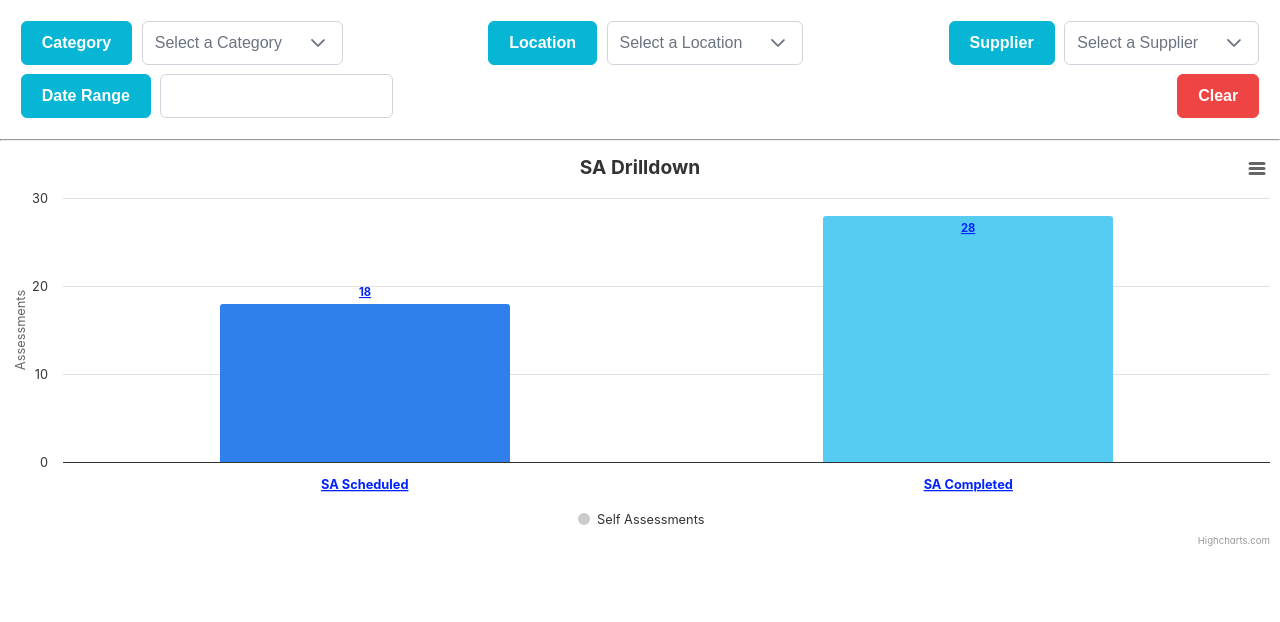
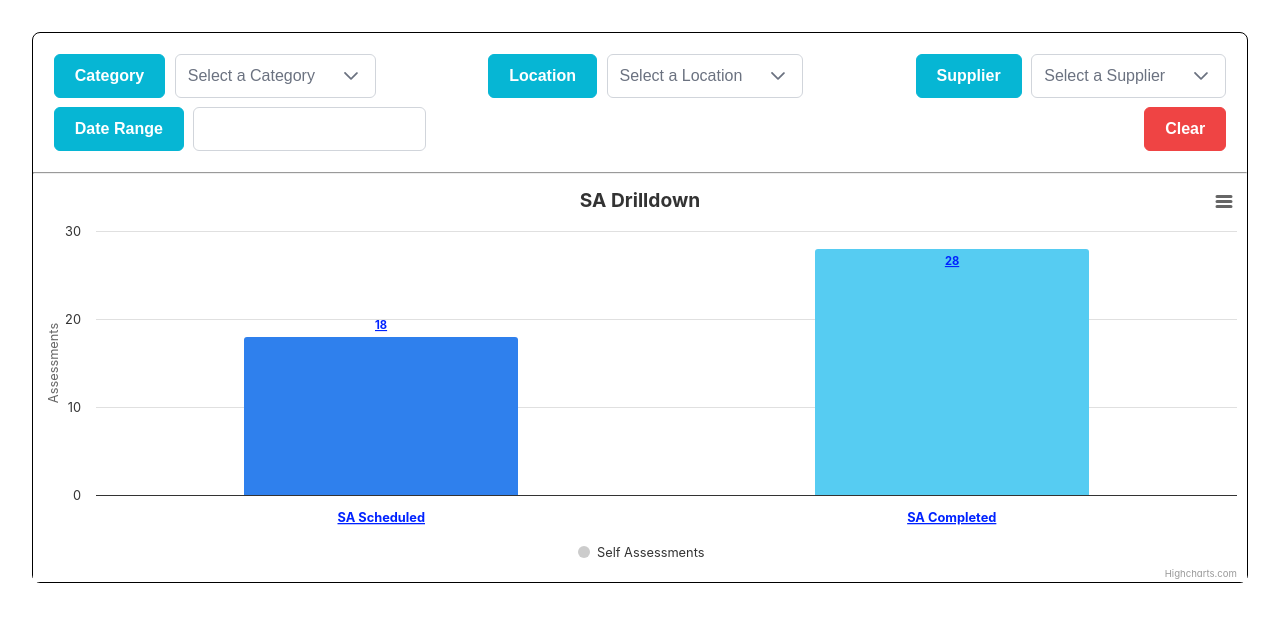
Before and after one commit to bishop254/react-high-charts, a React (Create React App) app: page / in a window 1280 px wide. Shown: the top 622 px of the page. Built offline with nearby package versions, Linux system fonts and the light colour scheme; a web font is replaced by a local one.

Commit message:
Added default styling

```diff
--- a/src/App.css
+++ b/src/App.css
@@ -1,3 +1,10 @@
+@import url("https://fonts.googleapis.com/css2?family=Inter:wght@400;600;700&display=swap");
+
+body {
+  font-family: 'Inter', Roboto, sans-serif;
+}
+
+
 .App {
   text-align: center;
 }
@@ -52,3 +59,25 @@
     transform: rotate(360deg);
   }
 }
+
+.chartDiv {
+  margin: 2rem;
+  border: 1px solid #000;
+  border-radius: 8px;
+}
+
+.p-datatable {
+  font-family: "Inter", Roboto, sans-serif;
+  font-size: 12px;
+}
+
+.p-datatable .p-column-header-content {
+  font-weight: 600;
+  font-size: 14px;
+}
+
+.p-datatable .p-cell {
+  white-space: nowrap;
+  overflow: hidden;
+  text-overflow: ellipsis;
+}
```
